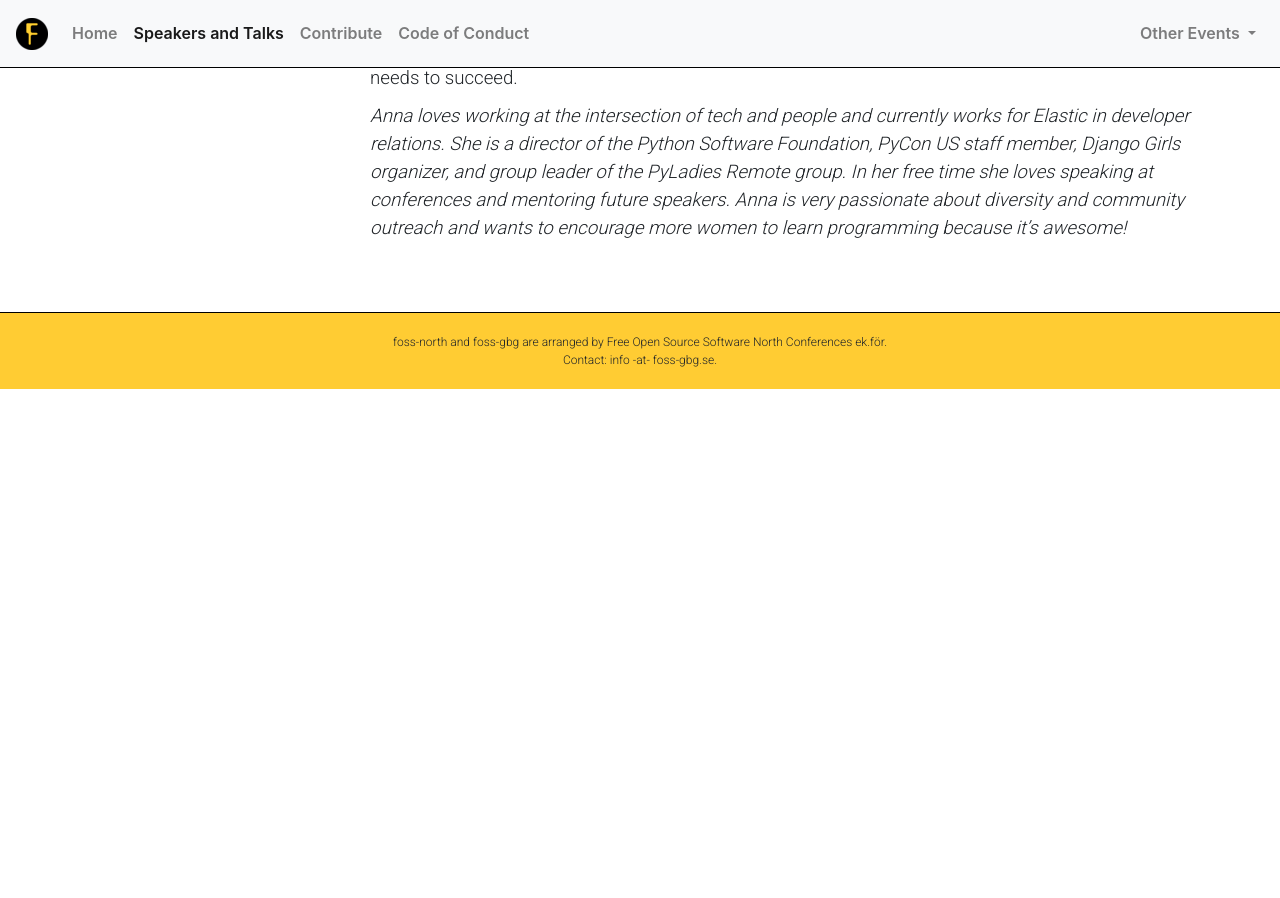
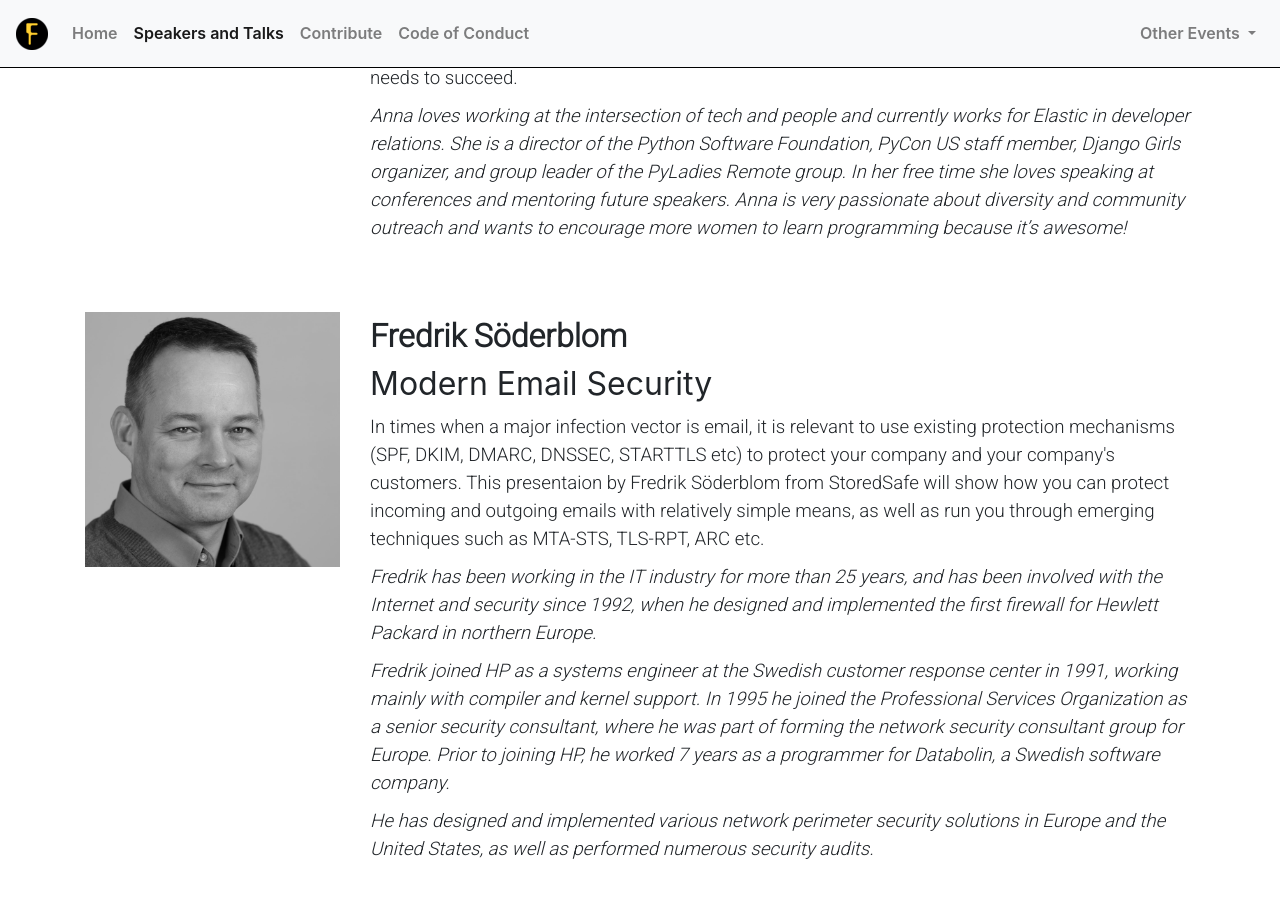
Before and after one commit to e8johan/foss-north-jekyll-2019, a Jekyll site: the page built from speakers-and-talks.md, in a window 1280 px wide and 900 px high, scrolled down 1553 px. Built offline with Jekyll 4.4.1, drawn with Linux system fonts in a browser that asks for light colours; nearby versions of some CDN libraries; before the commit the page ends 1942 px from its top, so only the background shows below that.

Commit message:
New speaker: Fredrik Söderblom

```diff
--- a/_data/speakers.yaml
+++ b/_data/speakers.yaml
@@ -21,3 +21,11 @@
     - "<ul><li>Build real relationships with your sponsors and determine ways how both sides can benefit from this relationship, don’t just ask people for money.</li><li>Establish a good communication system with your contributors: Keep them informed, listen to their feedback and input, make them feel heard.</li><li>Thank the people who worked on ticket triage or marketing, not just those who wrote code, in your release notes.</li><li>Make it easy for new contributors to get started: Write and maintain good documentation, answer questions in a friendly and timely manner.</li><li>Market and evangelize in the right places and at the right time: Give conference talks, organize sprints, keep your project’s Twitter account active, always curate new and interesting content on your blog or website.</li><li>Implement a Code of Conduct and enforce it if needed: Make your project a safe space to contribute for everyone.</li></ul>"
     - With these methods and a half-dozen others, you’ll handle beautifully all the components your project needs to succeed.
   bio: Anna loves working at the intersection of tech and people and currently works for Elastic in developer relations. She is a director of the Python Software Foundation, PyCon US staff member, Django Girls organizer, and group leader of the PyLadies Remote group. In her free time she loves speaking at conferences and mentoring future speakers. Anna is very passionate about diversity and community outreach and wants to encourage more women to learn programming because it’s awesome!
+- name: "Fredrik Söderblom"
+  short: fsoderblom
+  title: "Modern Email Security"
+  abstract: In times when a major infection vector is email, it is relevant to use existing protection mechanisms (SPF, DKIM, DMARC, DNSSEC, STARTTLS etc) to protect your company and your company's customers. This presentaion by Fredrik Söderblom from StoredSafe will show how you can protect incoming and outgoing emails with relatively simple means, as well as run you through emerging techniques such as MTA-STS, TLS-RPT, ARC etc.
+  bio:
+    - Fredrik has been working in the IT industry for more than 25 years, and has been involved with the Internet and security since 1992, when he designed and implemented the first firewall for Hewlett Packard in northern Europe.
+    - Fredrik joined HP as a systems engineer at the Swedish customer response center in 1991, working mainly with compiler and kernel support. In 1995 he joined the Professional Services Organization as a senior security consultant, where he was part of forming the network security consultant group for Europe. Prior to joining HP, he worked 7 years as a programmer for Databolin, a Swedish software company.
+    - He has designed and implemented various network perimeter security solutions in Europe and the United States, as well as performed numerous security audits.
```
Also changed, not shown: images/speaker-fsoderblom.png (added).
